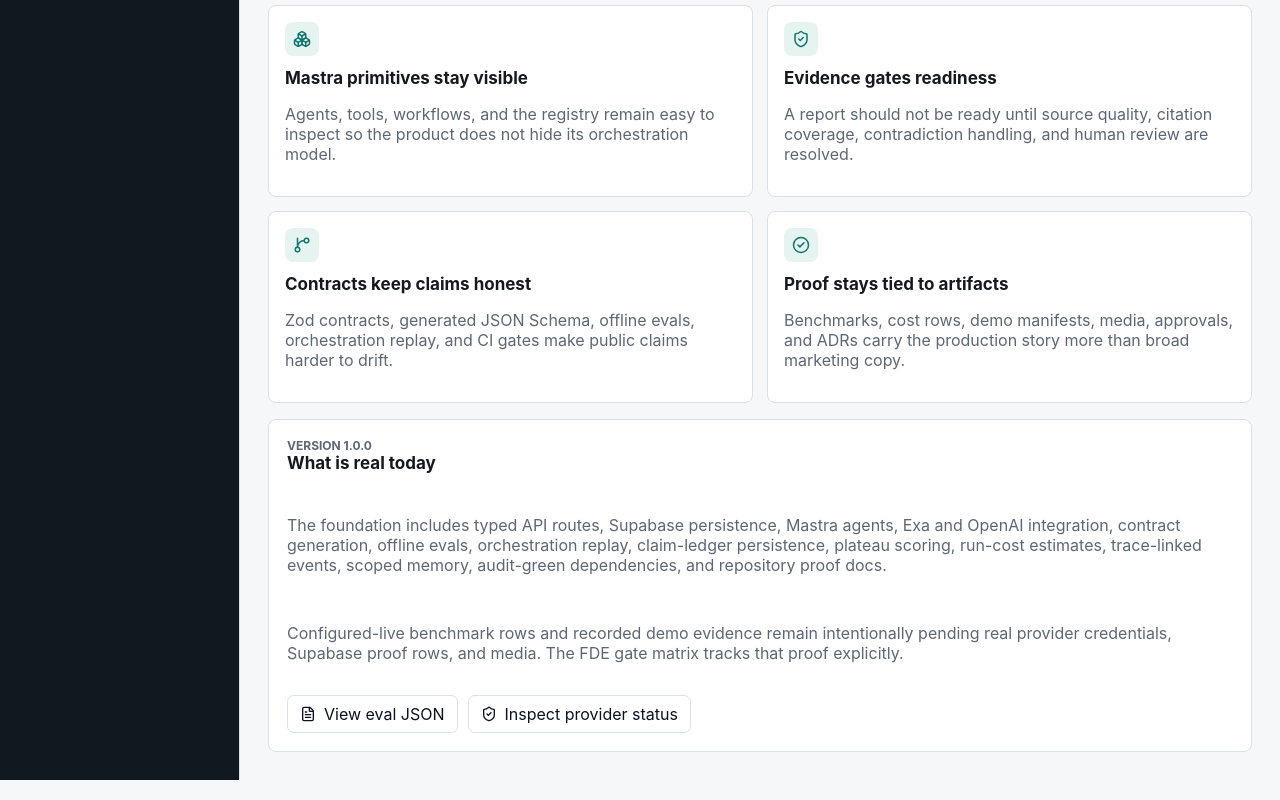
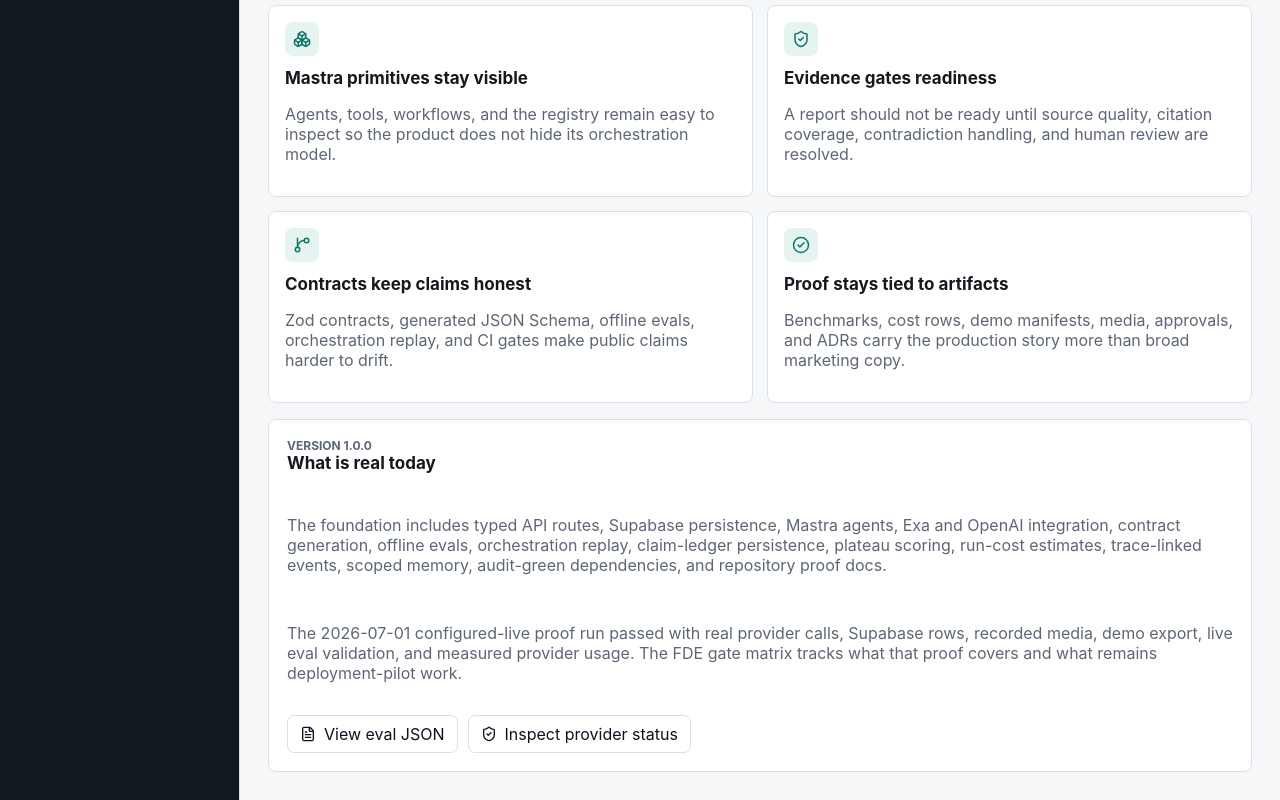
Before and after one commit to Alexi5000/FintheFinder, a Next.js app: page /about in a window 1280 px wide. Shown: the part 2178-2978 px from the top of the page. Built offline with nearby package versions, Linux system fonts and the light colour scheme.

Commit message:
Polish v1 release documentation

```diff
--- a/src/app/about/page.tsx
+++ b/src/app/about/page.tsx
@@ -276,8 +276,8 @@
           repository proof docs.
         </p>
         <p className="muted">
-          Configured-live benchmark rows and recorded demo evidence remain intentionally pending real provider credentials, Supabase proof rows, and media. The
-          FDE gate matrix tracks that proof explicitly.
+          The 2026-07-01 configured-live proof run passed with real provider calls, Supabase rows, recorded media, demo export, live eval validation, and measured
+          provider usage. The FDE gate matrix tracks what that proof covers and what remains deployment-pilot work.
         </p>
         <div className="about-actions">
           <Link className="button secondary" href="/api/research/evals">
```
Also changed, not shown: package.json (+13 -2 lines), 7 other files (tests, documents, lock files or other folders).
